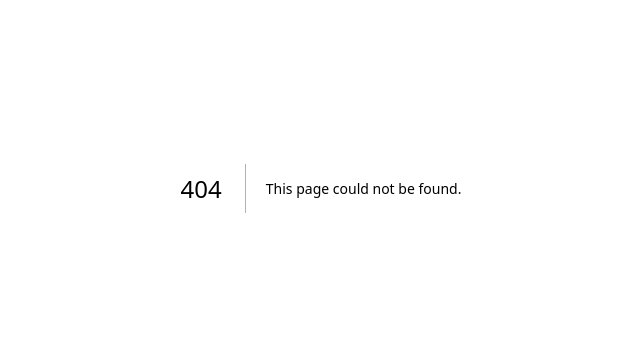
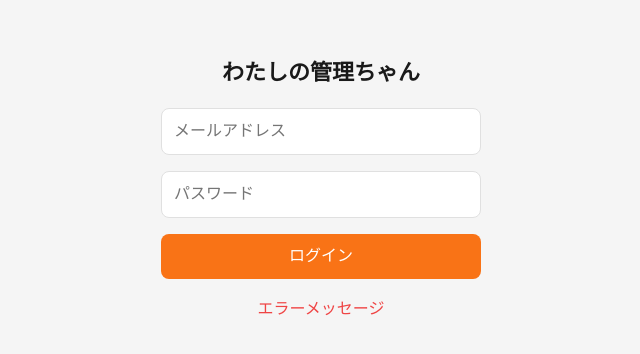
Before and after one commit to harunakonohira/kanri-chan, a Next.js app in the folder my-kanri-chan/: page /login in a window 1280 px wide. Before the commit this address had no page. Shown: the part 212-566 px from the top of the page, without its empty margins (319-959 px from the left). Built offline with nearby package versions, Linux system fonts and the light colour scheme; a web font is replaced by a local one.

Commit message:
ログインページのuiを作成

```diff
--- a/my-kanri-chan/src/app/globals.css
+++ b/my-kanri-chan/src/app/globals.css
@@ -71,6 +71,7 @@ html {
 html,
 body {
   max-width: 100vw;
+  max-height: 100vh;
   overflow-x: hidden;
 }
 
@@ -81,6 +82,8 @@ body {
   font-weight: var(--weight-normal);
   line-height: 1.8;
   color: var(--color-text-primary);
+  width: 100vw;
+  height: 100vh;
 }
 
 a {
--- /dev/null
+++ b/my-kanri-chan/src/app/login/Login.module.css
@@ -0,0 +1,28 @@
+.main {
+  display: flex;
+  flex-direction: column;
+  align-items: center;
+  justify-content: center;
+  width: 100%;
+  height: 100%;
+  min-height: 100vh;
+  gap: 16px;
+}
+
+.form {
+  display: flex;
+  flex-direction: column;
+  align-items: center;
+  justify-content: center;
+  gap: 16px;
+  width: 100%;
+  max-width: 320px;
+}
+
+.h1 {
+  font-size: 22px;
+}
+
+.error {
+  color: var( --color-priority-high);
+}
--- /dev/null
+++ b/my-kanri-chan/src/app/login/page.tsx
@@ -0,0 +1,29 @@
+import styles from "./Login.module.css"
+import Button from '@/components/ui/Button';
+import Input from '@/components/ui/Input';
+
+export default function Login() {
+  return (
+    <div className={styles.main}>
+      <h1 className={styles.h1}>わたしの管理ちゃん</h1>
+      <form className={styles.form}>
+        <Input
+          type='email'
+          name='メールアドレス'
+          placeholder='メールアドレス'
+          required={true}
+          id='your-mail'
+        />
+        <Input
+          type='password'
+          name='パスワード'
+          placeholder='パスワード'
+          required={true}
+          id='your-password'
+        />
+        <Button text='ログイン'></Button>
+        <p className={styles.error}>エラーメッセージ</p>
+      </form>
+    </div>
+  );
+}
--- /dev/null
+++ b/my-kanri-chan/src/components/ui/Button.module.css
@@ -0,0 +1,17 @@
+.button {
+  background-color: var(--color-accent);
+  padding: var(--space-2) var(--space-5);
+  color: var(--color-surface);
+  border-radius: var(--radius-md);
+  font-size: var(--text-base);
+  border: none;
+  transition:
+    background-color 0.3s,
+    color 0.3s;
+  cursor: pointer;
+  width: 100%;
+}
+
+.button:hover {
+  background-color: var(--color-accent-hover);
+}
--- /dev/null
+++ b/my-kanri-chan/src/components/ui/Button.tsx
@@ -0,0 +1,13 @@
+import styles from './Button.module.css';
+
+type ButtonProps = {
+  text: string;
+};
+
+export default function Button({ text }: ButtonProps) {
+  return (
+    <button type='submit' className={styles.button}>
+      {text}
+    </button>
+  );
+}
--- /dev/null
+++ b/my-kanri-chan/src/components/ui/Input.module.css
@@ -0,0 +1,18 @@
+.input {
+  width: 100%;
+  padding: 8px 12px;
+  font-size: 16px;
+  font-weight: 400;
+  background: var(--color-surface);
+  border: 1px solid var(--color-border);
+  border-radius: var(--radius-md);
+
+  &::placeholder {
+    color: var(--color-text-secondary);
+  }
+
+  &:focus {
+    outline: none;
+    border-color: var(--color-accent);
+  }
+}
--- /dev/null
+++ b/my-kanri-chan/src/components/ui/Input.tsx
@@ -0,0 +1,32 @@
+import styles from './Input.module.css';
+
+type InputProps = {
+  id?: string;
+  type: string;
+  name: string;
+  defaultValue?: string;
+  placeholder?: string;
+  required?: boolean;
+  pattern?: string;
+};
+
+export default function Input({
+  id = '',
+  type,
+  name,
+  defaultValue = '',
+  placeholder = '',
+  ...restOfProps
+}: InputProps) {
+  return (
+    <input
+      className={styles.input}
+      id={id}
+      type={type}
+      name={name}
+      defaultValue={defaultValue}
+      placeholder={placeholder}
+      {...restOfProps}
+    />
+  );
+}
```
